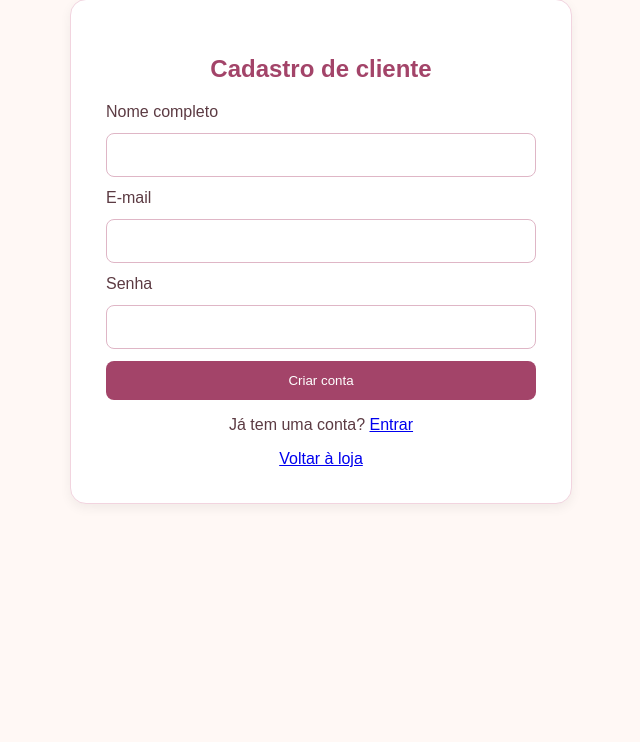
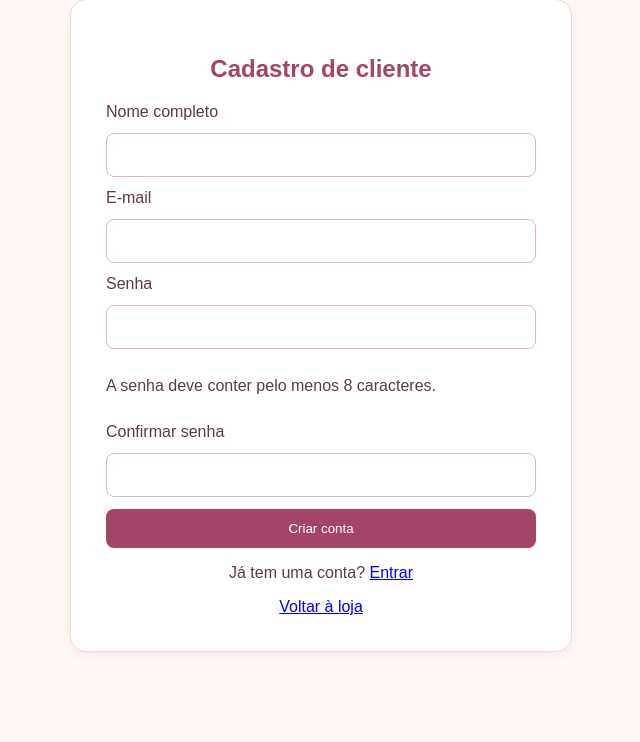
Before and after one commit to vitoriasouza190404-maker/Loja-de-Cupcakes, a Flask app: page /cadastro in a window 1280 px wide. Shown: the part 295-1037 px from the top of the page, without its empty margins (319-959 px from the left). Before the commit the page ends 799 px from the top, so only its background shows below. Run offline with Flask 3, Linux system fonts and the light colour scheme.

Commit message:
Update cadastro.html

```diff
--- a/templates/cadastro.html
+++ b/templates/cadastro.html
@@ -23,22 +23,58 @@
 
             <form method="POST">
                 <label for="nome">Nome completo</label>
-                <input id="nome" name="nome" type="text" required maxlength="120">
+                <input
+                    id="nome"
+                    name="nome"
+                    type="text"
+                    required
+                    maxlength="120"
+                    autocomplete="name"
+                    value="{{ nome | default('') }}"
+                >
 
                 <label for="email">E-mail</label>
-                <input id="email" name="email" type="email" required>
+                <input
+                    id="email"
+                    name="email"
+                    type="email"
+                    required
+                    autocomplete="email"
+                    value="{{ email | default('') }}"
+                >
 
                 <label for="senha">Senha</label>
-                <input id="senha" name="senha" type="password"
-                       minlength="8" required>
+                <input
+                    id="senha"
+                    name="senha"
+                    type="password"
+                    minlength="8"
+                    required
+                    autocomplete="new-password"
+                >
+                <p>A senha deve conter pelo menos 8 caracteres.</p>
+
+                <label for="confirmar_senha">Confirmar senha</label>
+                <input
+                    id="confirmar_senha"
+                    name="confirmar_senha"
+                    type="password"
+                    minlength="8"
+                    required
+                    autocomplete="new-password"
+                >
 
                 <button type="submit">Criar conta</button>
             </form>
 
-            <p>Já tem uma conta?
+            <p>
+                Já tem uma conta?
                 <a href="{{ url_for('login') }}">Entrar</a>
             </p>
-            <a href="{{ url_for('pagina_inicial') }}">Voltar à loja</a>
+
+            <a href="{{ url_for('pagina_inicial') }}">
+                Voltar à loja
+            </a>
         </section>
     </main>
 </body>
```
